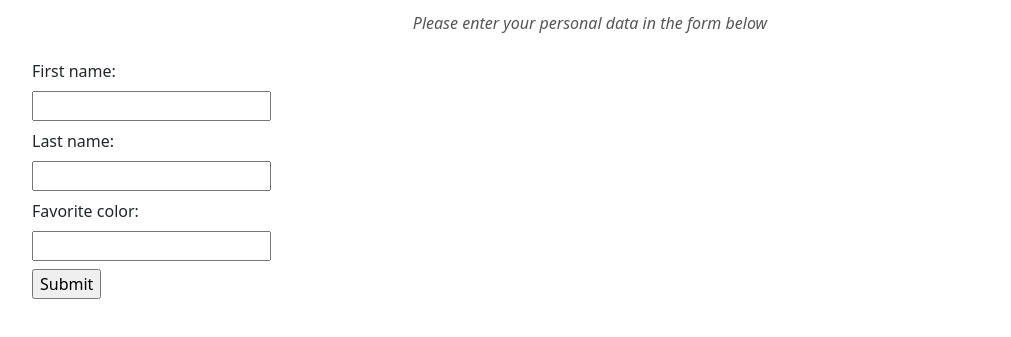
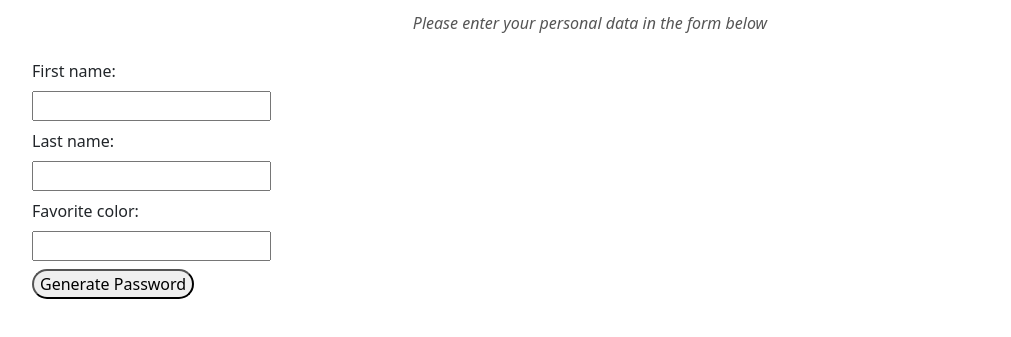
Before and after one commit to alessandroNessi/js-pwdgen-wannabe, a plain HTML site: page index.html in a window 1280 px wide. Shown: the part 69-406 px from the top of the page, without its empty margins (50-1061 px from the left). Drawn offline with nearby package versions, Linux system fonts and the light colour scheme.

Commit message:
changed with input and labels

```diff
--- a/css/style.css
+++ b/css/style.css
@@ -8,4 +8,5 @@ header .subititle{
 .background__gray{
     background-color: #333333;
     color: white;
+    box-shadow: 0px 0px 3px 2px #333333;
 }
--- a/index.html
+++ b/index.html
@@ -16,7 +16,6 @@
         <p class="subititle py-2 text-center">Please enter your personal data in the form below</p>
     </header>
     <main class="container">
-        <form action="" name="myForm" onsubmit="formSubmit();">
         <div>
             <label class="mb-2" for="firstName">First name:</label><br>
             <input class="mb-2" type="text" id="firstName" name="firstName" value="">
@@ -29,10 +28,10 @@
             <label class="mb-2" for="favoriteColor">Favorite color:</label><br>
             <input class="mb-2" type="text" id="favoriteColor" name="favoriteColor" value="">
         </div>
-
-            <input type="submit" value="Submit">
-          </form>
-          <p class="p2 d-flex justfy-content-center text-center background__gray" id="scriptTarget"></p>
+        <button class="mb-2 rounded-pill" onclick="formSubmit()">Generate Password</button>
+        <div class="d-flex justify-content-center">
+            <p id="scriptTarget" class="d-none background__gray"></p>
+        </div>
     </main>
     <!-- password script -->
     <script src="script/script.js"></script>
--- a/script/script.js
+++ b/script/script.js
@@ -4,6 +4,13 @@ function formSubmit() {
     var lastName = document.getElementById("lastName").value;
     var favouriteColor = document.getElementById("favoriteColor").value;
     var generatedPassword = firstName + lastName +favouriteColor + "40";
+    if( firstName == "" || lastName == "" || favouriteColor == ""){
+        alert("error, data are incolplete");
+        return
+    }
     document.getElementById('scriptTarget').innerHTML = generatedPassword;
-    alert(generatedPassword);
+    // document.getElementById("MyElement").classList.add('MyClass');
+    document.getElementById('scriptTarget').classList.remove('d-none');
+    // alert(generatedPassword);
 }
+// function copyText
```
Lines whose indentation alone changed are shown as unchanged.
